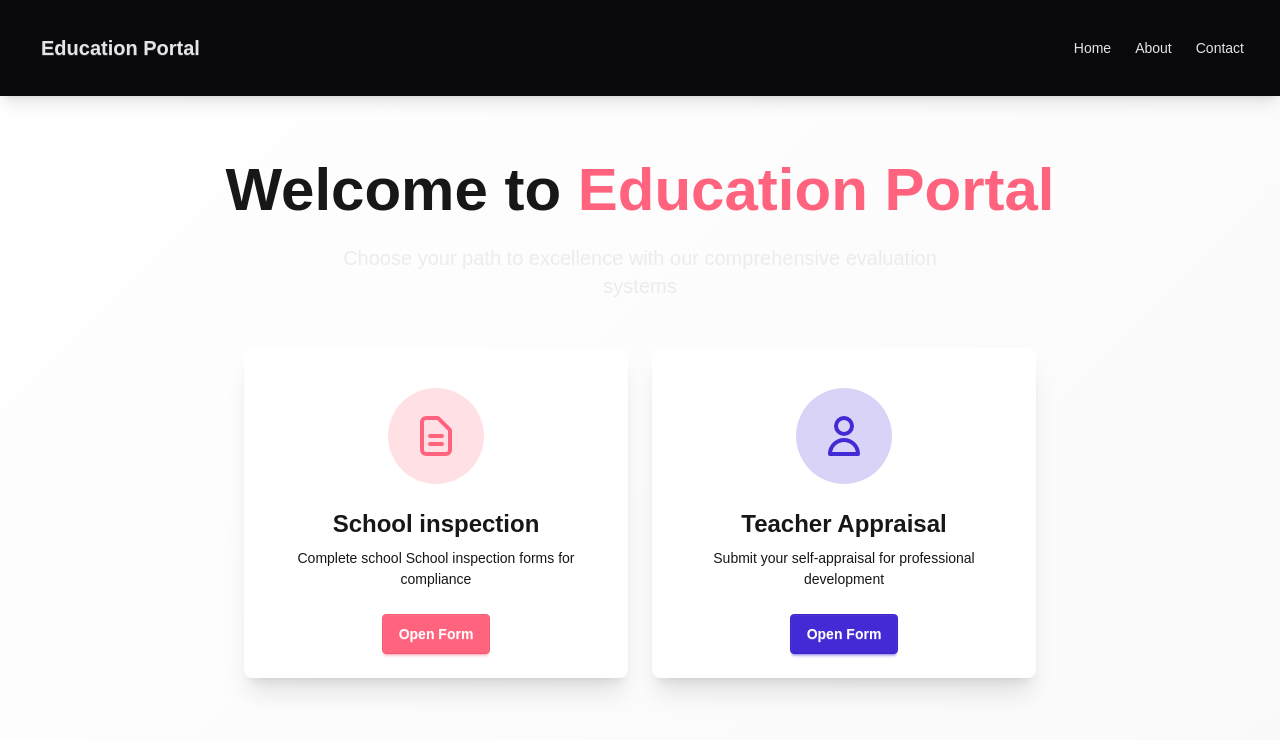
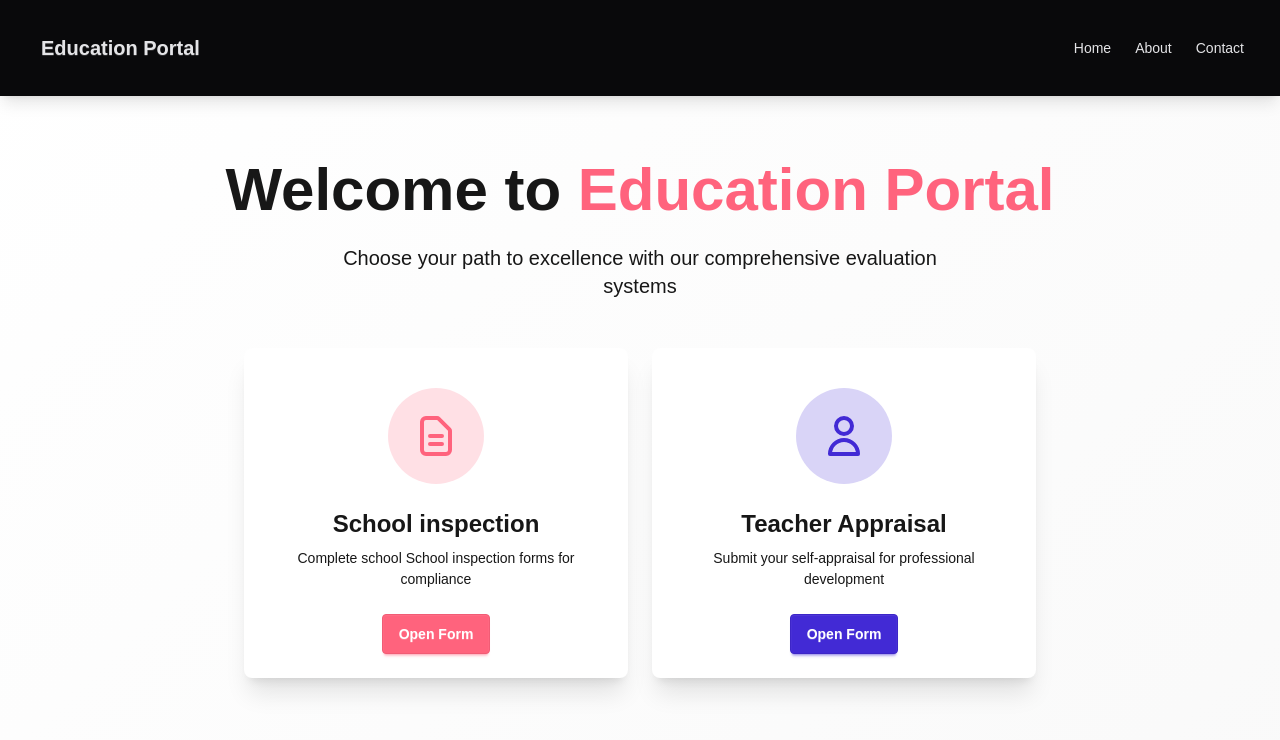
Before and after one commit to Pankajvijaybhatnagar/form, a Next.js app: page / in a window 1280 px wide. Shown: the top 740 px of the page. Built offline with nearby package versions, Linux system fonts and the light colour scheme.

Commit message:
fix: correct class name in paragraph for consistency in HomePage component

```diff
--- a/app/page.tsx
+++ b/app/page.tsx
@@ -30,7 +30,7 @@ const HomePage = () => {
             <h1 className="text-4xl md:text-6xl font-bold mb-6 ">
               Welcome to <span className="text-error">Education Portal</span>
             </h1>
-            <p className="text-lg md:text-xl mb-12 text-neutral-content/70 max-w-2xl mx-auto">
+            <p className="text-lg md:text-xl mb-12 content/70 max-w-2xl mx-auto">
               Choose your path to excellence with our comprehensive evaluation systems
             </p>
 
```
